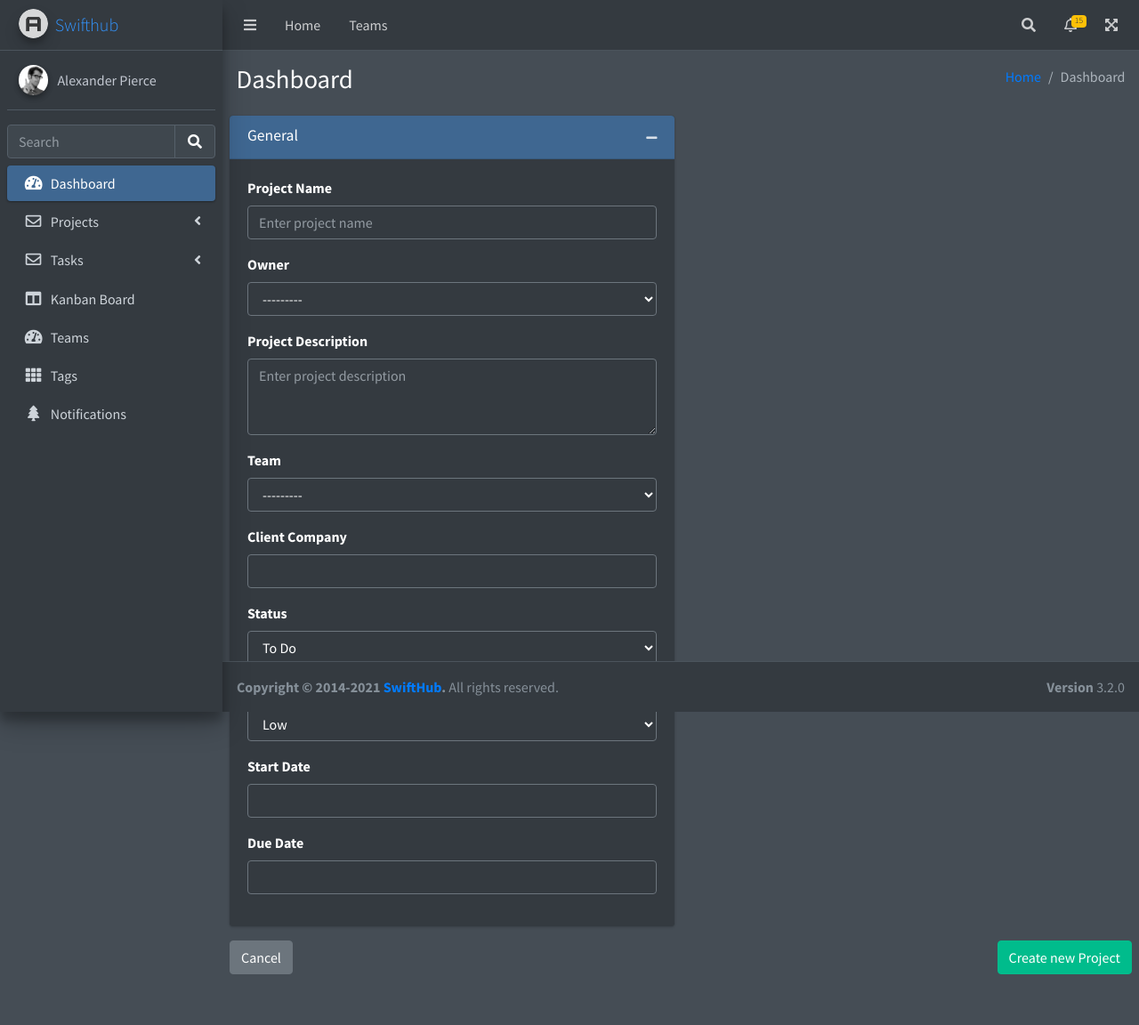
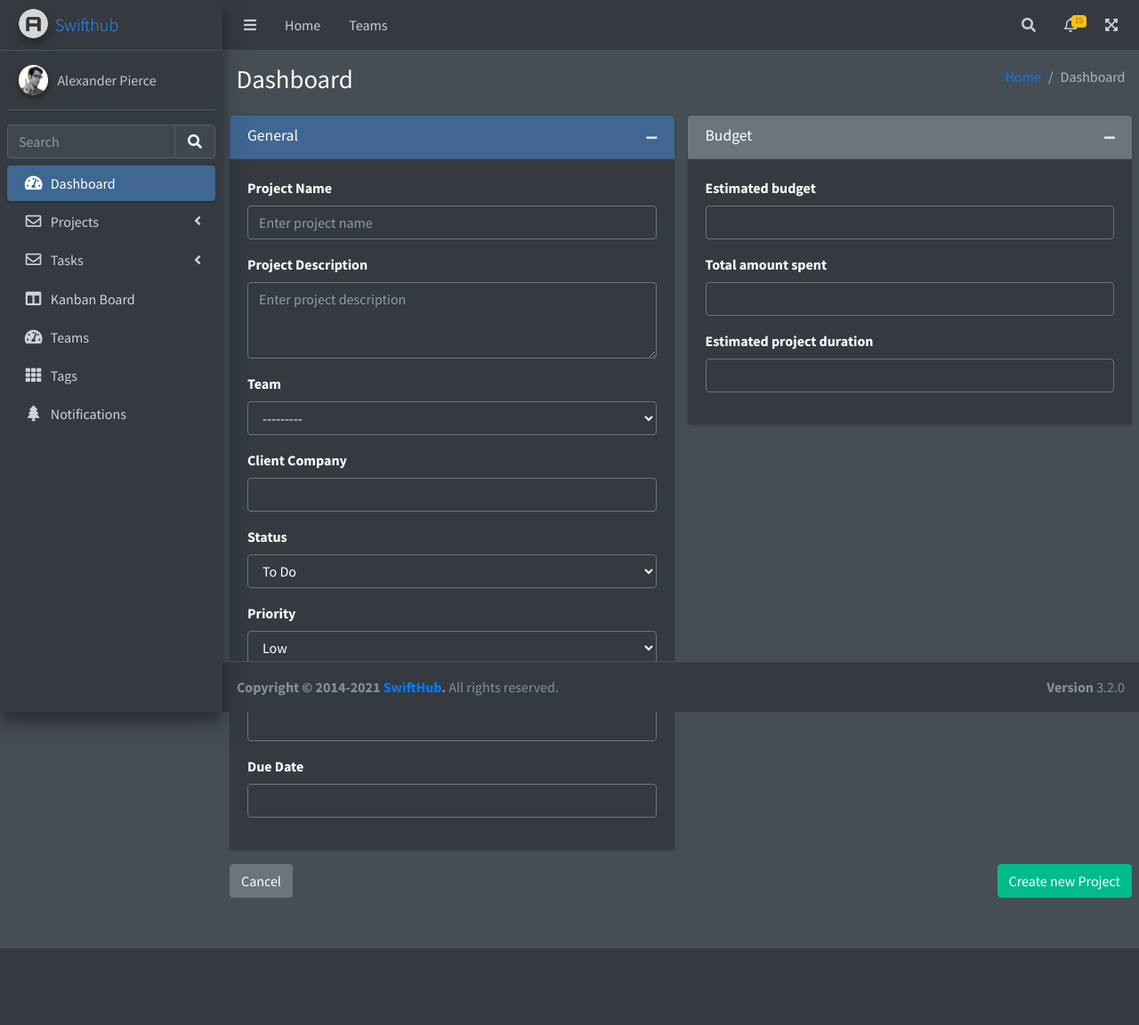
Before and after one commit to pushpakgote/TaskFlow, a Django app: page /projects/create/ in a window 1280 px wide. Shown: the whole page at 89% size. After the commit the page ends 1066 px from the top, so only its background shows below. Run offline with Django 5.2, Linux system fonts and the light colour scheme; data comes from the database, SQL or seed files in the repository; both versions use the stored data as it was after the commit; some libraries are stand-ins or nearby versions.

Commit message:
Added budget info and changed owner to self while creating projects

```diff
--- a/taskflow/projects/forms.py
+++ b/taskflow/projects/forms.py
@@ -1,5 +1,5 @@
 from django import forms
-from django.contrib.auth.models import User
+# from django.contrib.auth.models import User
 from tempus_dominus.widgets import DatePicker
 from .models import Project
 from teams.models import Team
@@ -20,14 +20,14 @@ class ProjectForm(forms.ModelForm):
         label=False,
         required=False
     )
-    owner = forms.ModelChoiceField(
-        queryset=User.objects.filter(is_active=True),
-        widget=forms.Select(
-            attrs={'class':'form-control'}
-        ),
-        label=False,
-        required=True
-    )
+    # owner = forms.ModelChoiceField(
+    #     queryset=User.objects.filter(is_active=True),
+    #     widget=forms.Select(
+    #         attrs={'class':'form-control'}
+    #     ),
+    #     label=False,
+    #     required=True
+    # )
     team = forms.ModelChoiceField(
         queryset=Team.objects.all(),
         widget=forms.Select(
@@ -70,6 +70,19 @@ class ProjectForm(forms.ModelForm):
         label=False,
         required=True
     )
+    total_amount = forms.DecimalField(
+        label=False,
+        required=False
+    )
+    amount_spent = forms.DecimalField(
+        label=False,
+        required=False
+    )
+    estimated_duration = forms.IntegerField(
+        label=False,
+        required=False
+    )
+
     class Meta:
         model = Project
-        fields = ['name', 'owner', 'team', 'client_company', 'description', 'status', 'priority', 'start_date', 'due_date']
+        fields = ['name', 'team', 'client_company', 'description', 'status', 'priority', 'start_date', 'due_date',"total_amount","amount_spent","estimated_duration"]
--- a/taskflow/projects/models.py
+++ b/taskflow/projects/models.py
@@ -30,6 +30,13 @@ class Project(models.Model):
     client_company = models.CharField(max_length=100, blank=True, null=True)
     status=models.CharField(max_length=20,choices=STATUS_CHOICES,default='To Do')
     priority=models.CharField(max_length=20,choices=PRIORITY_CHOICES,default='Medium')
+
+    #Budget details
+    total_amount = models.DecimalField(max_digits=10, decimal_places=2, blank=True, null=True)
+    amount_spent = models.DecimalField(max_digits=10, decimal_places=2, blank=True, null=True, default=0.00)
+    estimated_duration = models.IntegerField(blank=True, null=True, help_text="Estimated duration in days")
+
+
     start_date=models.DateField()
     due_date=models.DateField()
     active=models.BooleanField(default=True)
--- a/taskflow/projects/templates/projects/project_create.html
+++ b/taskflow/projects/templates/projects/project_create.html
@@ -31,10 +31,6 @@
             {{ form.name.help_text }}
             {{ form.name.errors }} {% endcomment %}
             {% comment %} {{ form.name|as_crispy_field }} {% endcomment %}
-          </div>
-          <div class="form-group">
-            <label for="inputDescription">Owner</label>
-           {{ form.owner|as_crispy_field }}
           </div>
 
           <div class="form-group">
@@ -76,9 +72,39 @@
         <!-- /.card-body -->
       </div>
       <!-- /.card -->
+    </div>
 
 
+     <div class="col-md-6">
+      <div class="card card-secondary">
+        <div class="card-header">
+          <h3 class="card-title">Budget</h3>
 
+          <div class="card-tools">
+            <button type="button" class="btn btn-tool" data-card-widget="collapse" title="Collapse">
+              <i class="fas fa-minus"></i>
+            </button>
+          </div>
+        </div>
+        <div class="card-body">
+          <div class="form-group">
+            <label for="inputEstimatedBudget">Estimated budget</label>
+            {{ form.total_amount|as_crispy_field }}
+            {% comment %} <input type="number" id="inputEstimatedBudget" class="form-control"> {% endcomment %}
+          </div>
+          <div class="form-group">
+            <label for="inputSpentBudget">Total amount spent</label>
+            {{ form.amount_spent|as_crispy_field }}
+            {% comment %} <input type="number" id="inputSpentBudget" class="form-control"> {% endcomment %}
+          </div>
+          <div class="form-group">
+            <label for="inputEstimatedDuration">Estimated project duration</label>
+            {{ form.estimated_duration|as_crispy_field }}
+            {% comment %} <input type="number" id="inputEstimatedDuration" class="form-control"> {% endcomment %}
+          </div>
+        </div>
+        <!-- /.card-body -->
+      </div>
       <!-- /.card -->
     </div>
   </div>
--- a/taskflow/projects/views.py
+++ b/taskflow/projects/views.py
@@ -10,3 +10,9 @@ class ProjectCreateView(CreateView):
     form_class = ProjectForm
     template_name = 'projects/project_create.html'
     success_url = reverse_lazy("accounts:dashboard")
+
+    def form_valid(self, form):
+        project = form.save(commit=False)
+        project.owner = self.request.user
+        project.save()
+        return super().form_valid(form)
--- a/taskflow/templates/components/sidebar.html
+++ b/taskflow/templates/components/sidebar.html
@@ -62,7 +62,7 @@
                       </a>
                     </li>
                     <li class="nav-item">
-                      <a href="./pages/examples/project-add.html" class="nav-link">
+                      <a href="{% url 'projects:create' %}" class="nav-link">
                         <i class="far fa-circle nav-icon"></i>
                         <p>Add Project</p>
                       </a>
```
Also changed, not shown: taskflow/db.sqlite3, taskflow/projects/migrations/0007_project_amount_spent_project_estimated_duration_and_more.py (added).
